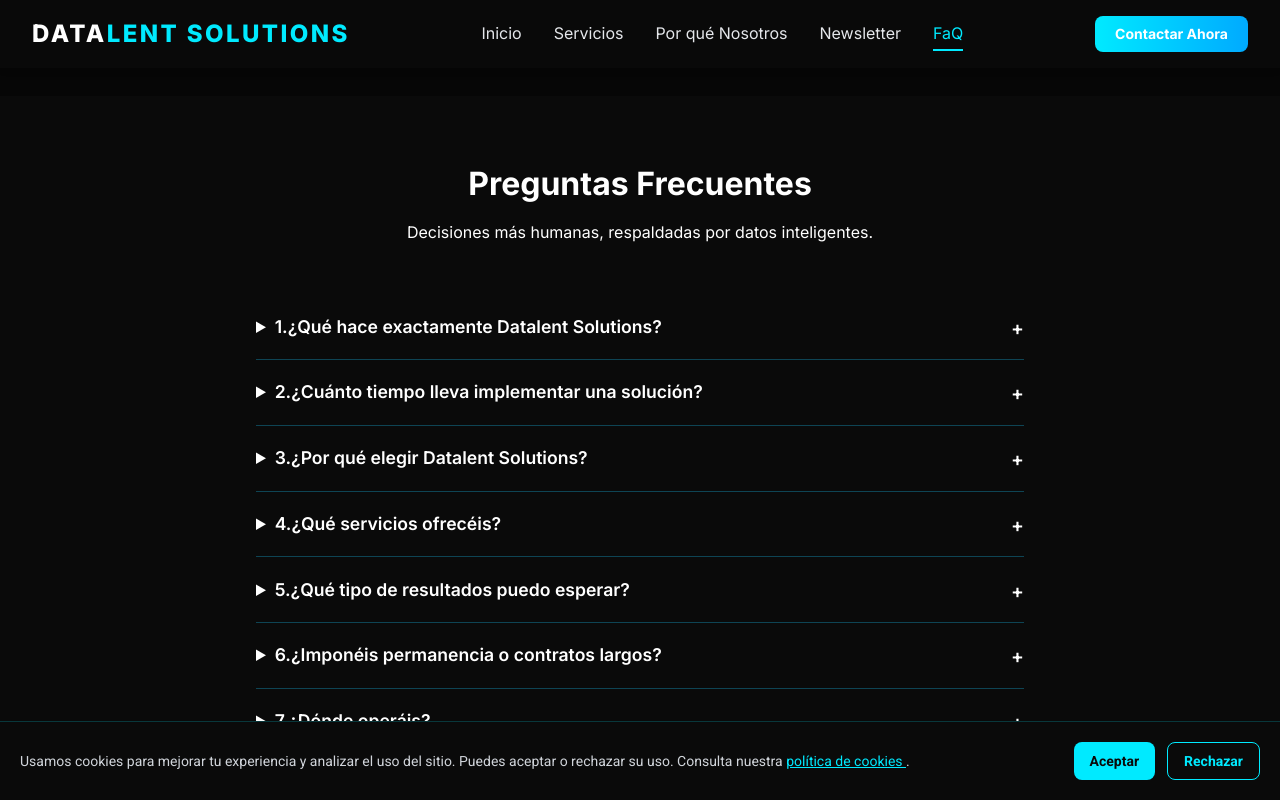
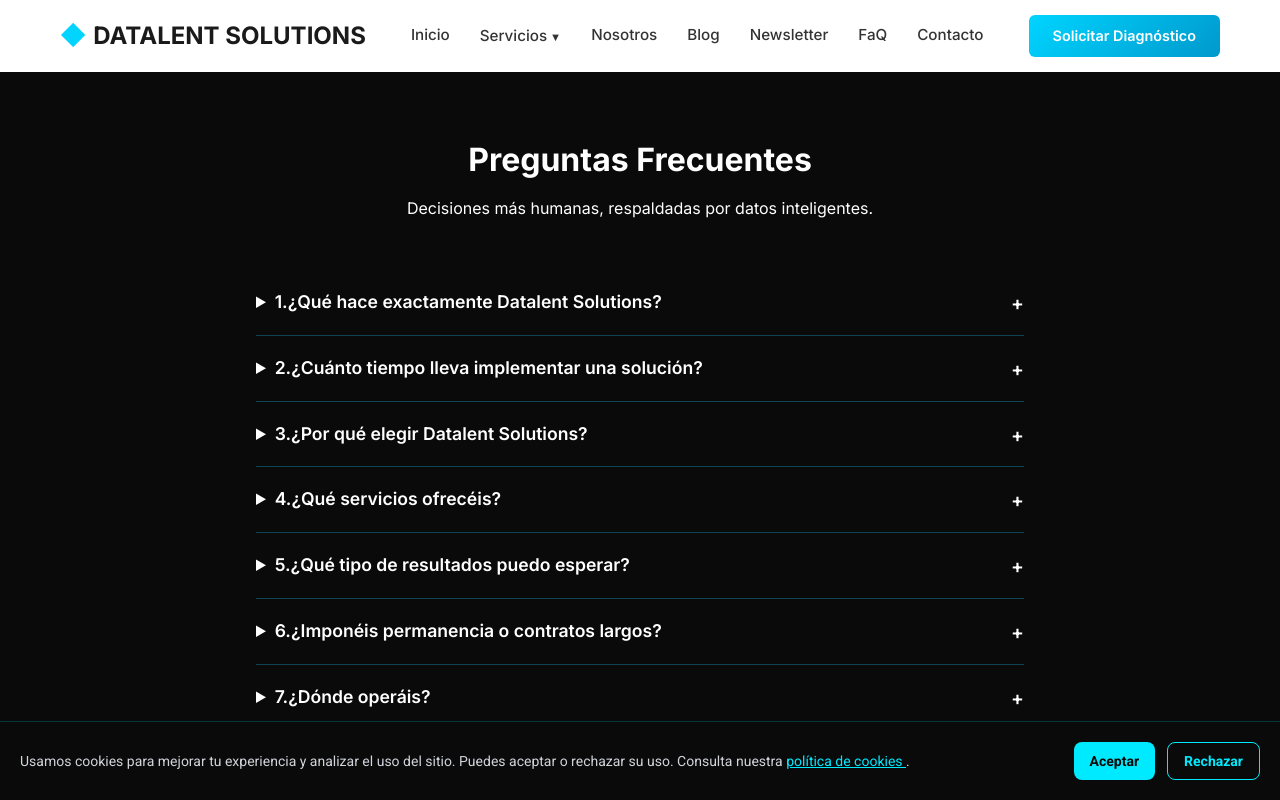
Before and after one commit to albertobricio/DatalentWebPage, an Angular app: page /faq in a window 1280 px wide. Shown: the top 800 px of the page. Built offline with nearby package versions, Linux system fonts and the light colour scheme.

Commit message:
update header to new style

```diff
--- a/src/app/components/home/home.component.scss
+++ b/src/app/components/home/home.component.scss
@@ -3,7 +3,6 @@
 @import url('https://fonts.googleapis.com/css2?family=Inter:wght@100..900&display=swap');
 
 :host {
-	display: block;
 	font-family: 'Inter', sans-serif;
 	background-color: #060606;
 	color: #000000;
--- a/src/app/components/main-topbar/main-topbar.component.html
+++ b/src/app/components/main-topbar/main-topbar.component.html
@@ -1,29 +1,34 @@
-<header id="main-header" class="fixed top-0 left-0 right-0 z-50 py-4 px-4 sm:px-8 bg-dark-base/95 backdrop-blur-sm sticky-header">
-  <div class="max-w-7xl mx-auto flex justify-between items-center">
-    <a (click)="scrollToSection('home')"  class="text-2xl font-extrabold text-white tracking-widest uppercase">
-      Data<span class="text-accent-cyan">LENT SOLUTIONS</span>
-    </a>
-
-    <nav class="hidden md:flex space-x-8">
-      <a (click)="scrollToSection('home')" class="nav-link text-text-light hover:text-accent-cyan transition duration-200 py-1" data-section="home">Inicio</a>
-      <a (click)="scrollToSection('services')" class="nav-link text-text-light hover:text-accent-cyan transition duration-200 py-1" data-section="services">Servicios</a>
-      <a (click)="scrollToSection('why-us')" class="nav-link text-text-light hover:text-accent-cyan transition duration-200 py-1" data-section="why-us">Por qué Nosotros</a>
-      <a (click)="openNewsletter()" class="nav-link text-text-light hover:text-accent-cyan transition duration-200 py-1" data-section="newsletter">Newsletter</a>
-      <a (click)="openfaq()" class="nav-link text-text-light hover:text-accent-cyan transition duration-200 py-1" data-section="faq">FaQ</a>
-    </nav>
-
-    <a (click)="scrollToSection('contact')" class="hidden sm:block cta-button px-5 py-2 rounded-lg text-sm transition duration-300">Contactar Ahora</a>
-
-    <button id="mobile-menu-button" class="md:hidden text-white focus:outline-none" (click)="toggleMobileMenu()">
-      <i data-lucide="menu"></i>
-    </button>
-  </div>
-  <div id="mobile-menu" *ngIf="mobileMenuOpen" class="md:hidden mt-4 space-y-2">
-    <a (click)="scrollToSection('home'); closeMobileMenu()" class="nav-link block text-text-light hover:text-accent-cyan p-2 rounded-lg" data-section="home">Inicio</a>
-    <a (click)="scrollToSection('services'); closeMobileMenu()" class="nav-link block text-text-light hover:text-accent-cyan p-2 rounded-lg" data-section="services">Servicios</a>
-    <a (click)="scrollToSection('why-us'); closeMobileMenu()" class="nav-link block text-text-light hover:text-accent-cyan p-2 rounded-lg" data-section="why-us">Por qué nosotros</a>
-    <a (click)="openfaq(); closeMobileMenu()" class="nav-link block text-text-light hover:text-accent-cyan p-2 rounded-lg" data-section="faq">FaQ</a>
-    <a (click)="openNewsletter(); closeMobileMenu()" class="nav-link block text-text-light hover:text-accent-cyan p-2 rounded-lg" data-section="contact">Newsletter</a>
-    <a (click)="scrollToSection('contact'); closeMobileMenu()" class="block cta-button px-4 py-2 text-center rounded-lg text-sm">Contactar Ahora</a>
+<header>
+  <div class="container">
+      <div class="header-content">
+          <a (click)="scrollToSection('home')" class="logo">
+              <span>◆</span> DATALENT SOLUTIONS
+          </a>
+          <button class="menu-toggle" (click)="toggleMobileMenu()" aria-label="Abrir menú">
+            <span class="bar"></span>
+            <span class="bar"></span>
+            <span class="bar"></span>
+          </button>
+          <nav [class.open]="mobileMenuOpen">
+              <a (click)="scrollToSection('home'); closeMobileMenu()">Inicio</a>
+              <div class="nav-dropdown">
+                  <a (click)="scrollToSection('services'); closeMobileMenu()">Servicios</a>
+                  <div class="dropdown-menu">
+                      <a (click)="scrollToSection('services'); closeMobileMenu()">Recruitment Predictivo</a>
+                      <a (click)="scrollToSection('services'); closeMobileMenu()">Diagnóstico y Desarrollo</a>
+                      <a (click)="scrollToSection('services'); closeMobileMenu()">Upskilling & Reskilling</a>
+                      <a (click)="scrollToSection('services'); closeMobileMenu()">IA y Automatización</a>
+                  </div>
+              </div>
+              <a (click)="scrollToSection('why-us'); closeMobileMenu()">Nosotros</a>
+              <a href="#blog" (click)="closeMobileMenu()">Blog</a>
+              <a (click)="openNewsletter(); closeMobileMenu()">Newsletter</a>
+              <a (click)="openfaq(); closeMobileMenu()">FaQ</a>
+              <a (click)="scrollToSection('contact'); closeMobileMenu()">Contacto</a>
+          </nav>
+          <button class="cta-header" (click)="scrollToSection('contact')">
+              Solicitar Diagnóstico
+          </button>
+      </div>
   </div>
 </header>
--- a/src/app/components/main-topbar/main-topbar.component.scss
+++ b/src/app/components/main-topbar/main-topbar.component.scss
@@ -1,3 +1,196 @@
 :host {
     height: 96px;
 }
+
+.container {
+    max-width: 1200px;
+    margin: 0 auto;
+    padding: 0 20px;
+}
+
+ header {
+            background: white;
+            box-shadow: 0 2px 10px rgba(0, 0, 0, 0.05);
+            position: sticky;
+            top: 0;
+            z-index: 1000;
+        }
+
+        .header-content {
+            display: flex;
+            justify-content: space-between;
+            align-items: center;
+            padding: 15px 0;
+        }
+
+        .logo {
+            font-size: 1.5rem;
+            font-weight: 700;
+            color: var(--color-dark);
+            text-decoration: none;
+            display: flex;
+            align-items: center;
+            gap: 8px;
+        }
+
+        .logo span {
+            color: var(--color-primary);
+        }
+
+        nav {
+            display: flex;
+            gap: 30px;
+            align-items: center;
+        }
+
+        nav a {
+            text-decoration: none;
+            color: var(--color-text);
+            font-weight: 500;
+            transition: color 0.3s ease;
+            font-size: 0.95rem;
+        }
+
+        nav a:hover {
+            color: var(--color-primary);
+        }
+
+        .nav-dropdown {
+            position: relative;
+        }
+
+        .nav-dropdown > a::after {
+            content: ' ▼';
+            font-size: 0.7rem;
+        }
+
+        .dropdown-menu {
+            position: absolute;
+            top: 100%;
+            left: 0;
+            background: white;
+            border-radius: 8px;
+            box-shadow: 0 8px 20px rgba(0, 0, 0, 0.1);
+            min-width: 250px;
+            opacity: 0;
+            visibility: hidden;
+            transform: translateY(-10px);
+            transition: all 0.3s ease;
+            margin-top: 10px;
+        }
+
+        .nav-dropdown:hover .dropdown-menu {
+            opacity: 1;
+            visibility: visible;
+            transform: translateY(0);
+        }
+
+        .dropdown-menu a {
+            display: block;
+            padding: 12px 20px;
+            color: var(--color-text);
+            text-decoration: none;
+            font-weight: 400;
+            border-bottom: 1px solid var(--color-border);
+        }
+
+        .dropdown-menu a:last-child {
+            border-bottom: none;
+        }
+
+        .dropdown-menu a:hover {
+            background: var(--color-light-gray);
+            color: var(--color-primary);
+        }
+
+        .cta-header {
+            display: inline-block;
+            padding: 10px 24px;
+            background: linear-gradient(135deg, var(--color-primary), var(--color-primary-dark));
+            color: white;
+            text-decoration: none;
+            border-radius: 6px;
+            font-weight: 600;
+            font-size: 0.9rem;
+            transition: all 0.3s ease;
+            border: none;
+            cursor: pointer;
+        }
+
+        .cta-header:hover {
+            background: linear-gradient(135deg, var(--color-primary-dark), #007399);
+            transform: translateY(-2px);
+            box-shadow: 0 6px 20px rgba(0, 212, 255, 0.3);
+        }
+
+.menu-toggle {
+  display: none;
+  flex-direction: column;
+  justify-content: center;
+  align-items: center;
+  width: 40px;
+  height: 40px;
+  background: none;
+  border: none;
+  cursor: pointer;
+  z-index: 1100;
+}
+.menu-toggle .bar {
+  width: 28px;
+  height: 3px;
+  background: var(--color-primary);
+  margin: 4px 0;
+  border-radius: 2px;
+  transition: all 0.3s;
+}
+
+@media (max-width: 1024px) {
+  nav {
+    position: fixed;
+    top: 0;
+    right: 0;
+    height: 100vh;
+    width: 260px;
+    background: #fff;
+    box-shadow: -2px 0 16px rgba(0,0,0,0.08);
+    flex-direction: column;
+    align-items: flex-start;
+    padding: 100px 30px 30px 30px;
+    gap: 18px;
+    transform: translateX(100%);
+    transition: transform 0.3s cubic-bezier(.77,0,.18,1);
+    opacity: 0;
+    pointer-events: none;
+    z-index: 1050;
+  }
+  nav.open {
+    transform: translateX(0);
+    opacity: 1;
+    pointer-events: auto;
+  }
+  .menu-toggle {
+    display: flex;
+  }
+  .header-content {
+    flex-wrap: wrap;
+  }
+  .cta-header {
+    display: none;
+  }
+}
+
+@media (max-width: 600px) {
+  .container {
+    padding: 0 8px;
+  }
+  nav {
+    width: 100vw;
+    padding: 80px 10vw 30px 10vw;
+  }
+}
+
+@media (max-width: 400px) {
+  .logo {
+    font-size: 1.1rem;
+  }
+}
--- a/src/app/components/main-topbar/main-topbar.component.ts
+++ b/src/app/components/main-topbar/main-topbar.component.ts
@@ -47,11 +47,9 @@
     return this.router.url === '/faq';
   }
 
-  // 👇 Nuevo método agregado correctamente dentro de la clase
   openf(section: string): void {
     console.log(`Opening section: ${section}`);
 
-  // (opcional) Comportamiento por defecto para otras secciones
     const el = document.querySelector(`[data-section="${section}"]`);
     if (el) {
       (el as HTMLElement).scrollIntoView({ behavior: 'smooth' });
@@ -59,4 +57,4 @@
       console.warn(`No se encontró el elemento con data-section="${section}"`);
     }
   }
-} //
+}
--- a/src/styles.scss
+++ b/src/styles.scss
@@ -5,3 +5,19 @@
   background: #f5f6fa;
   color: #222;
 }
+
+:root {
+            --color-primary: #00d4ff;
+            --color-primary-dark: #0099cc;
+            --color-primary-light: #00f0ff;
+            --color-dark: #1a1a1a;
+            --color-dark-light: #2d2d2d;
+            --color-light: #f8f9fa;
+            --color-light-gray: #f5f5f5;
+            --color-text: #333333;
+            --color-text-light: #666666;
+            --color-border: #e0e0e0;
+            --color-success: #4ecdc4;
+            --color-warning: #ffa502;
+            --color-error: #ff6b6b;
+        }
```
Lines whose indentation alone changed are shown as unchanged.
